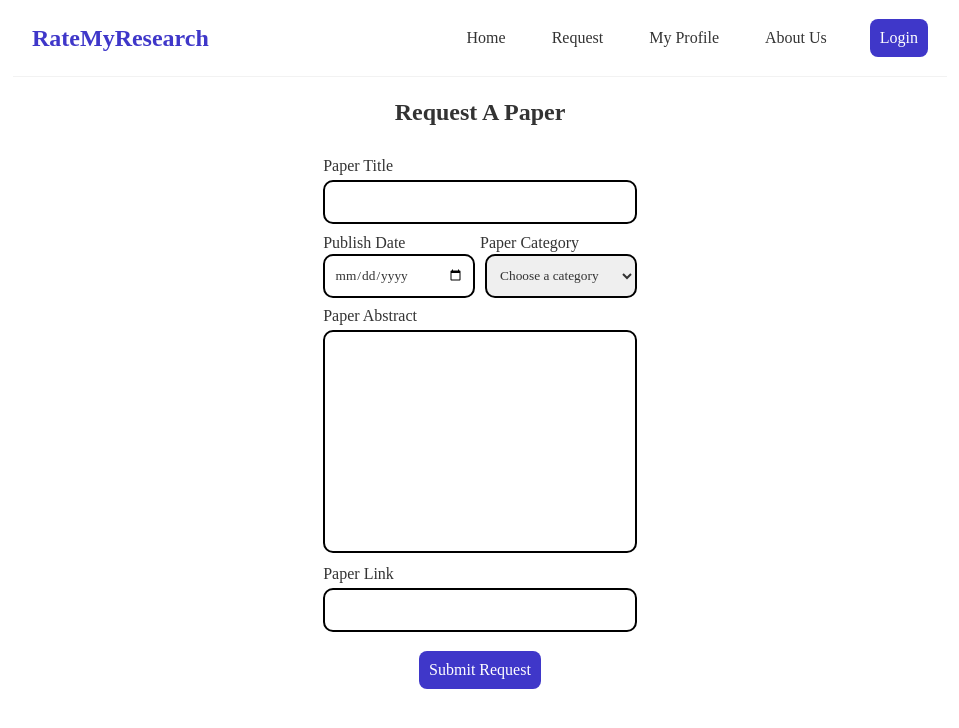
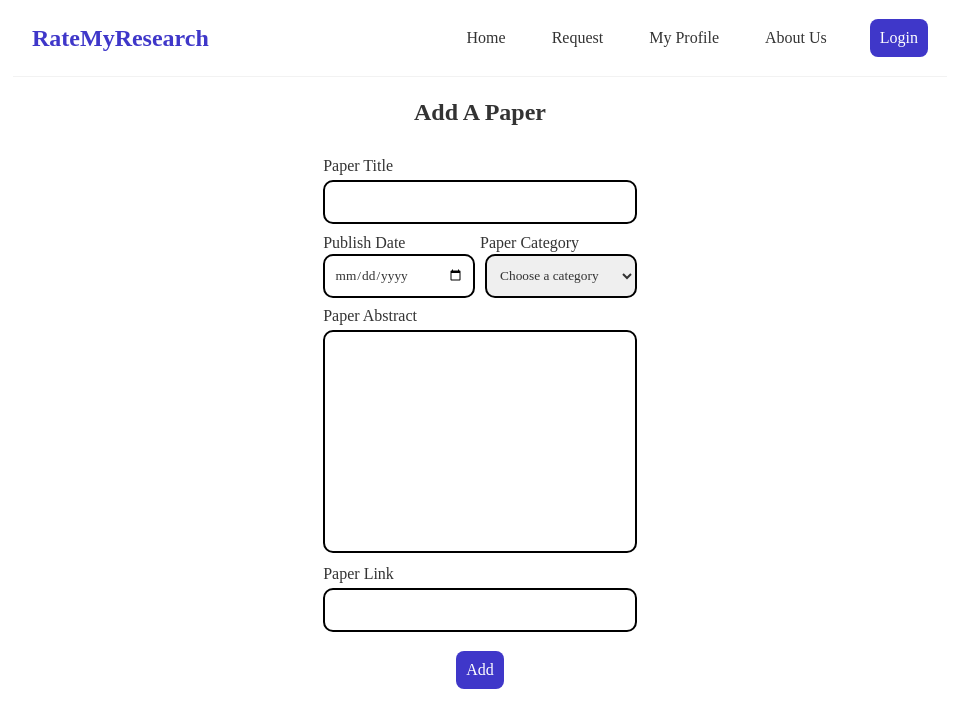
Before and after one commit to suppaGonzal0/RateMyResearch, a React (Create React App) app in the folder client/: page /request in a window 1280 px wide. Shown: the top 728 px of the page, without its empty margins (160-1119 px from the left). Built offline with nearby package versions, Linux system fonts and the light colour scheme.

Commit message:
request page conditional rendering structure

```diff
--- a/client/src/Request/Request.js
+++ b/client/src/Request/Request.js
@@ -9,11 +9,14 @@ const Request = () => {
     const [abstract, setAbstract] = useState();
     const [link, setLink] = useState();
 
-    const userView = () => {
+    //userType
+    let user = "admin"
+
+    const view = (header, button) => {
         return (
             <div className='req'>
                 <div className='reqCard'>
-                <h2 >Request A Paper</h2>
+                <h2 >{header}</h2>
                 <form className='reqForm'>
                     <div className="reqField">
                         <label>Paper Title</label>
@@ -57,7 +60,7 @@ const Request = () => {
                             setLink(e.target.value);
                             }} />
                     </div>
-                    <button>Submit Request</button>
+                    <button>{button}</button>
                 </form>
                 </div>
             </div>
@@ -65,7 +68,11 @@ const Request = () => {
     }
 
     return (
-        <div className='req'>{userView()}</div>
+        <div className='req'>
+            {user==="admin" ?
+            <>{view("Add A Paper", "Add")}</> :
+            <>{view("Request A Paper", "Submit Request")}</>}
+        </div>
   )
 }
 
```
